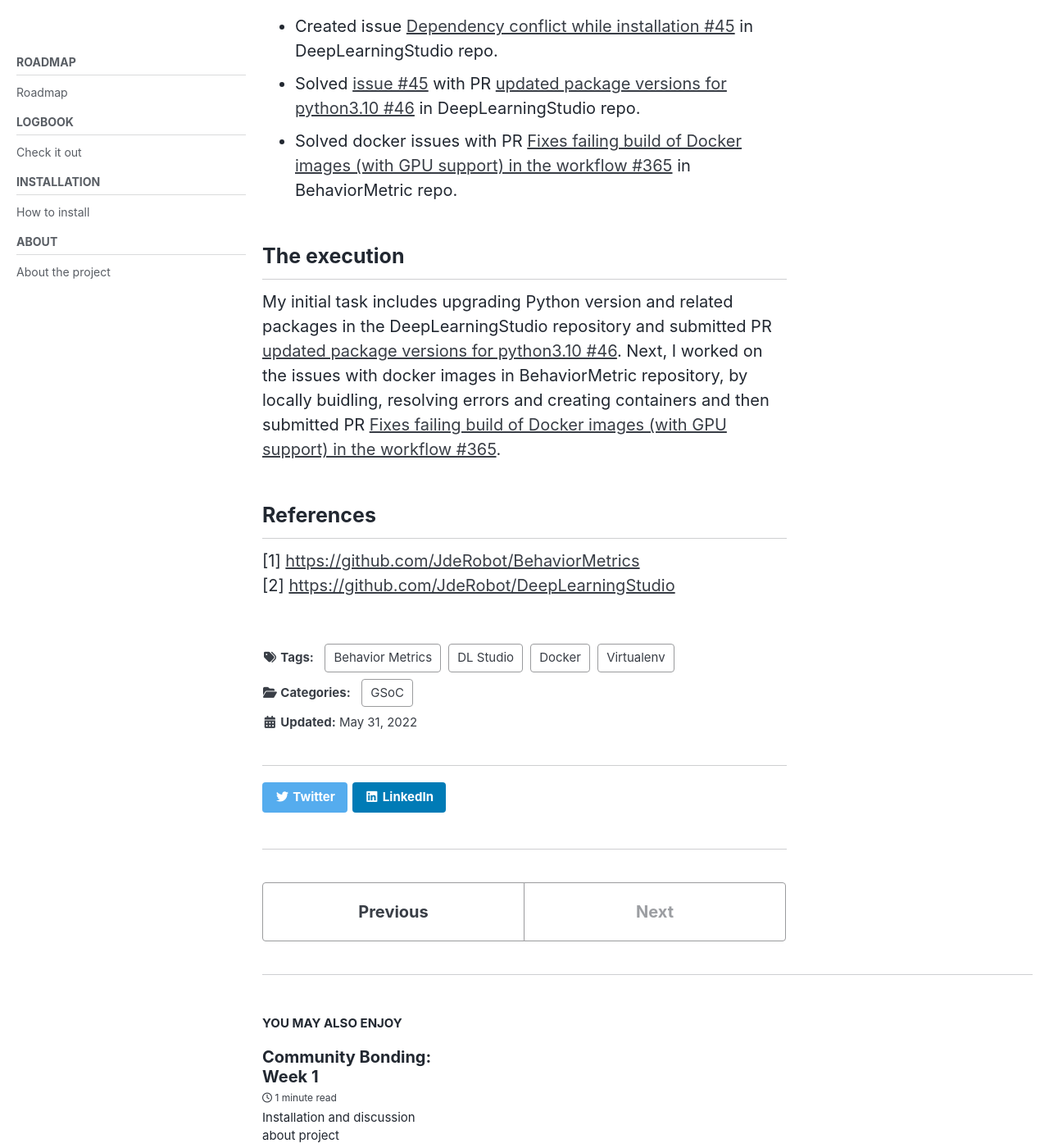
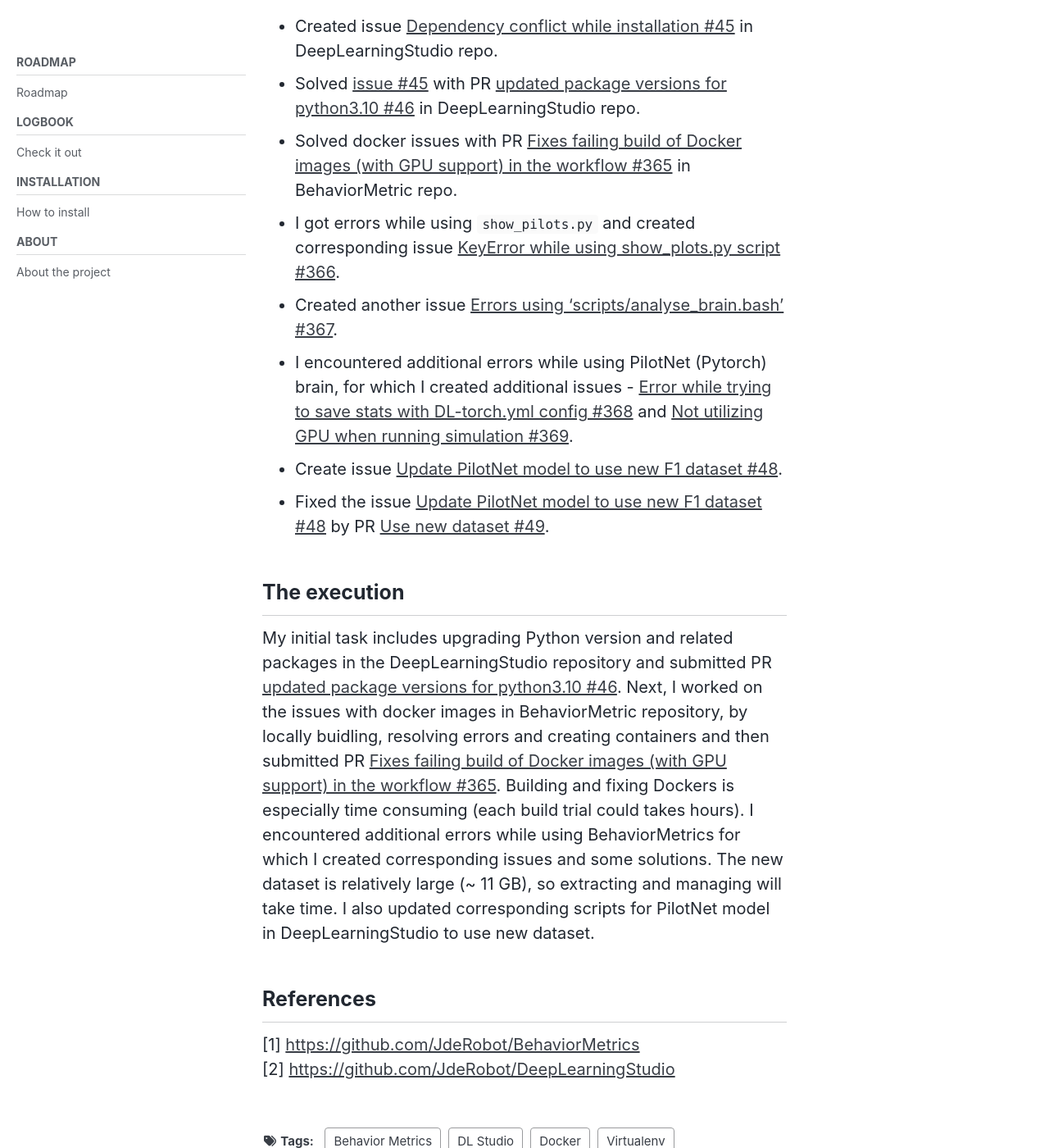
Before and after one commit to TheRoboticsClub/gsoc2022-Nikhil_Paliwal, a Jekyll site: the page built from docs/_posts/2022-05-31-Community-Bonding-Week-2.md, in a window 1280 px wide and 1400 px high, scrolled down 1177 px. Shown: the whole window at 82% size. Built offline with Jekyll 4.4.1, drawn with Linux system fonts in a browser that asks for light colours; cached includes are drawn as plain includes; nearby versions of some CDN libraries; some of the changed text lies outside the part shown.

Commit message:
W2 update

```diff
--- a/docs/_posts/2022-05-31-Community-Bonding-Week-2.md
+++ b/docs/_posts/2022-05-31-Community-Bonding-Week-2.md
@@ -31,19 +31,23 @@ Through the discussion, we identify potential issues which need to be worked on
 
 - [X] Resolve dependency issue on DeepLearningStudio's virtual environment installation
 - [X] Fix Dockerfiles to build the workflow in Behavior Metric
-- [ ] Explore the `show_pilots.py` script and report the relevance of it for the project
-- [ ] Update the `PilotNet` (PyTorch) model to use new dataset in DeepLearningStudio [2]
+- [X] Explore the `show_pilots.py` script and report the relevance of it for the project
+- [X] Update the `PilotNet` (PyTorch) model to use new dataset in DeepLearningStudio [2]
 - [ ] Implement evaluation on the validation set in training scripts of models
 
 ## Issues and Pull requests.
 * Created issue [Dependency conflict while installation #45](https://github.com/JdeRobot/DeepLearningStudio/issues/45) in DeepLearningStudio repo.
 * Solved [issue #45](https://github.com/JdeRobot/DeepLearningStudio/issues/45) with PR [updated package versions for python3.10 #46](https://github.com/JdeRobot/DeepLearningStudio/pull/46) in DeepLearningStudio repo.
 * Solved docker issues with PR [Fixes failing build of Docker images (with GPU support) in the workflow #365](https://github.com/JdeRobot/BehaviorMetrics/pull/365) in BehaviorMetric repo.
+* I got errors while using `show_pilots.py` and created corresponding issue [KeyError while using show_plots.py script #366](https://github.com/JdeRobot/BehaviorMetrics/issues/366).
+* Created another issue [Errors using 'scripts/analyse_brain.bash' #367](https://github.com/JdeRobot/BehaviorMetrics/issues/367).
+* I encountered additional errors while using PilotNet (Pytorch) brain, for which I created additional issues - [Error while trying to save stats with DL-torch.yml config #368](https://github.com/JdeRobot/BehaviorMetrics/issues/368) and [Not utilizing GPU when running simulation #369](https://github.com/JdeRobot/BehaviorMetrics/issues/369).
+* Create issue [Update PilotNet model to use new F1 dataset #48](https://github.com/JdeRobot/DeepLearningStudio/issues/48).
+* Fixed the issue [Update PilotNet model to use new F1 dataset #48](https://github.com/JdeRobot/DeepLearningStudio/issues/48) by PR [Use new dataset #49](https://github.com/JdeRobot/DeepLearningStudio/pull/49).
 
 ## The execution
 
-My initial task includes upgrading Python version and related packages in the DeepLearningStudio repository and submitted PR [updated package versions for python3.10 #46](https://github.com/JdeRobot/DeepLearningStudio/pull/46). Next, I worked on the issues with docker images in BehaviorMetric repository, by locally buidling, resolving errors and creating containers and then submitted PR [Fixes failing build of Docker images (with GPU support) in the workflow #365](https://github.com/JdeRobot/BehaviorMetrics/pull/365).
-
+My initial task includes upgrading Python version and related packages in the DeepLearningStudio repository and submitted PR [updated package versions for python3.10 #46](https://github.com/JdeRobot/DeepLearningStudio/pull/46). Next, I worked on the issues with docker images in BehaviorMetric repository, by locally buidling, resolving errors and creating containers and then submitted PR [Fixes failing build of Docker images (with GPU support) in the workflow #365](https://github.com/JdeRobot/BehaviorMetrics/pull/365). Building and fixing Dockers is especially time consuming (each build trial could takes hours). I encountered additional errors while using BehaviorMetrics for which I created corresponding issues and some solutions. The new dataset is relatively large (~ 11 GB), so extracting and managing will take time. I also updated corresponding scripts for PilotNet model in DeepLearningStudio to use new dataset.
 
 ## References
 
```
